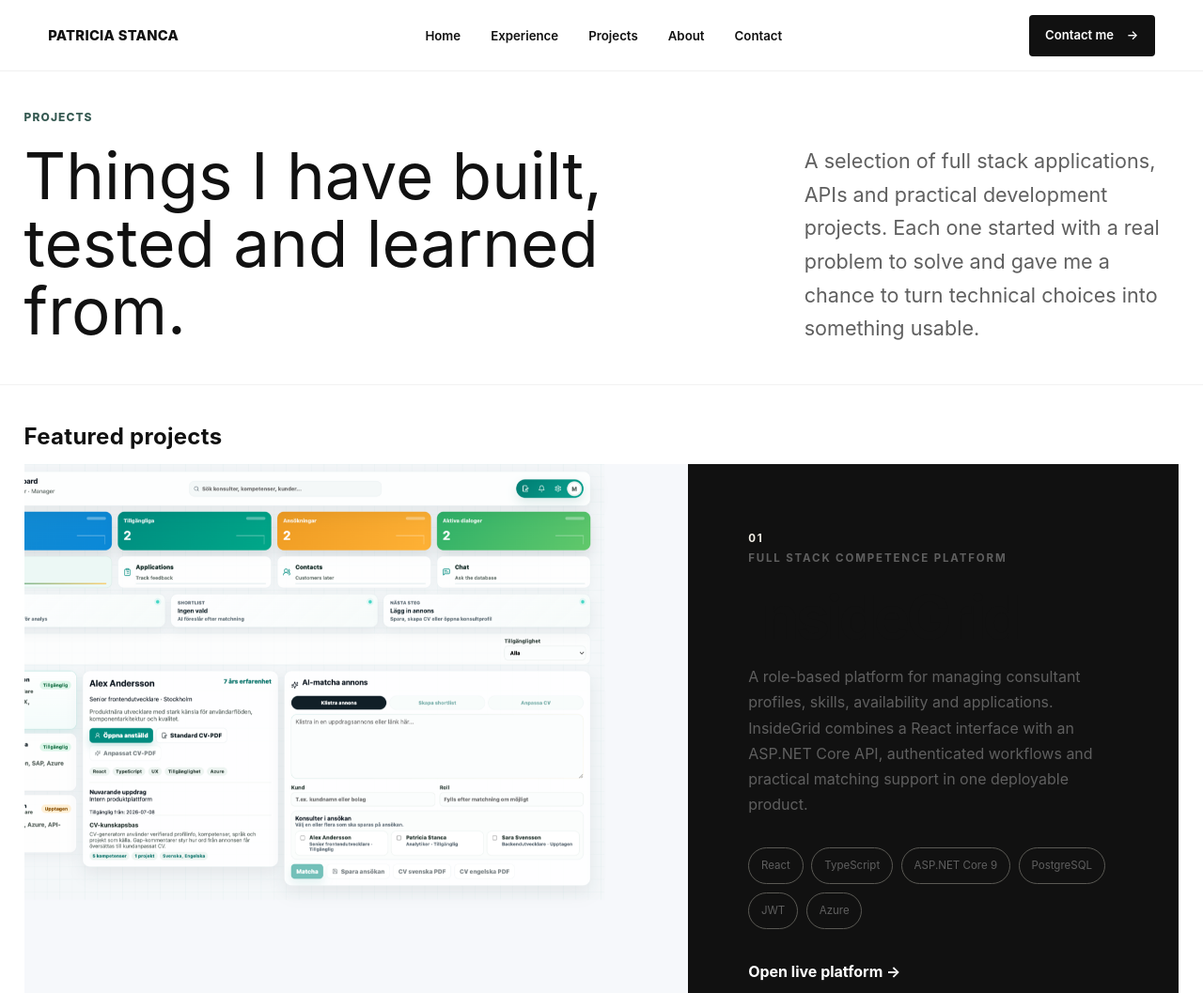
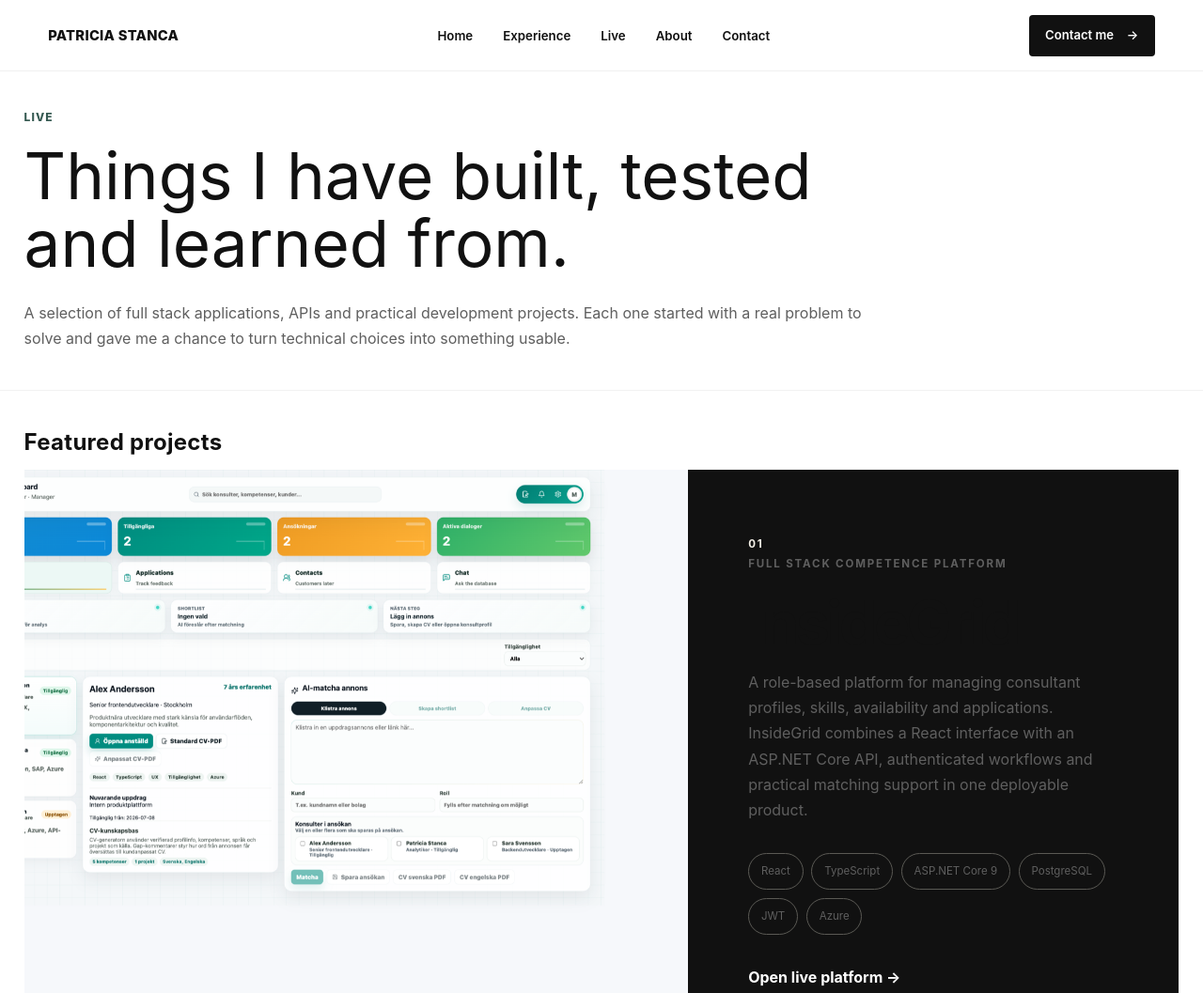
Before and after one commit to PatriciaStanca/PatriciaStancaPortfolio, a website: page projects.html in a window 1280 px wide. Shown: the top 1057 px of the page at 94% size. Drawn offline with Linux system fonts and the light colour scheme.

Commit message:
Align Live page typography and navigation

```diff
--- a/assets/css/projects.css
+++ b/assets/css/projects.css
@@ -4,23 +4,19 @@
 }
 
 .projects-hero .inner {
-  display: grid;
-  grid-template-columns: minmax(0, 1.3fr) minmax(260px, 0.7fr);
-  gap: clamp(2rem, 7vw, 8rem);
-  align-items: end;
+  display: block;
 }
 
 .projects-hero .page-title {
-  max-width: 12ch;
-  margin-bottom: 0;
+  max-width: 900px;
 }
 
 .projects-intro {
-  max-width: 38rem;
+  max-width: 56rem;
   margin: 0;
-  font-size: clamp(1.05rem, 1.7vw, 1.35rem);
-  line-height: 1.65;
-  color: #4b4b47;
+  font: inherit;
+  line-height: inherit;
+  color: var(--slate);
 }
 
 .projects-featured {
@@ -177,10 +173,6 @@
 }
 
 @media (max-width: 900px) {
-  .projects-hero .inner {
-    grid-template-columns: 1fr;
-  }
-
   .portfolio-project,
   .portfolio-project:nth-child(even) {
     grid-template-columns: 1fr;
--- a/projects.html
+++ b/projects.html
@@ -3,11 +3,11 @@
 <head>
   <meta charset="utf-8">
   <meta name="viewport" content="width=device-width, initial-scale=1">
-  <title>Projects | Patricia Stanca</title>
+  <title>Live | Patricia Stanca</title>
   <meta name="description" content="Explore selected software, API, data and automation projects built by Patricia Stanca.">
   <meta name="robots" content="index, follow">
   <link rel="canonical" href="https://patriciastanca.com/projects">
-  <meta property="og:title" content="Projects | Patricia Stanca">
+  <meta property="og:title" content="Live | Patricia Stanca">
   <meta property="og:description" content="Selected software, API, data and automation projects by Patricia Stanca.">
   <meta property="og:type" content="website">
   <meta property="og:url" content="https://patriciastanca.com/projects">
@@ -24,7 +24,7 @@
   <link rel="stylesheet" href="assets/css/footer-unified.css">
   <link rel="stylesheet" href="assets/css/section-spacing.css">
   <link rel="stylesheet" href="assets/css/projects.css">
-  <script type="application/ld+json">{"@context":"https://schema.org","@type":"CollectionPage","name":"Projects | Patricia Stanca","url":"https://patriciastanca.com/projects","description":"Selected software, API, data and automation projects by Patricia Stanca."}</script>
+  <script type="application/ld+json">{"@context":"https://schema.org","@type":"CollectionPage","name":"Live | Patricia Stanca","url":"https://patriciastanca.com/projects","description":"Selected software, API, data and automation projects by Patricia Stanca."}</script>
 </head>
 <body class="is-preload page-projects">
   <a class="skip-link" href="#main">Skip to content</a>
@@ -34,7 +34,7 @@
       <ul class="nav-row">
         <li><a href="/">Home</a></li>
         <li class="has-dropdown"><a href="/experience">Experience</a></li>
-        <li><a href="/projects" aria-current="page">Projects</a></li>
+        <li><a href="/projects" aria-current="page">Live</a></li>
         <li><a href="/about">About</a></li>
         <li><a href="/contact">Contact</a></li>
       </ul>
@@ -52,7 +52,7 @@
       <div class="inner"><ul class="links">
         <li><a href="/">Home</a></li>
         <li><a href="/experience">Experience</a></li>
-        <li><a href="/projects" aria-current="page">Projects</a></li>
+        <li><a href="/projects" aria-current="page">Live</a></li>
         <li><a href="/about">About</a></li>
         <li><a href="/contact">Contact</a></li>
       </ul></div>
@@ -61,7 +61,7 @@
   <main id="main" class="site-main">
     <section class="wrapper section-standard projects-hero">
       <div class="inner">
-        <div><p class="section-kicker">Projects</p><h2 class="section-title page-title">Things I have built, tested and learned from.</h2></div>
+        <div><p class="section-kicker">Live</p><h2 class="section-title page-title">Things I have built, tested and learned from.</h2></div>
         <p class="projects-intro">A selection of full stack applications, APIs and practical development projects. Each one started with a real problem to solve and gave me a chance to turn technical choices into something usable.</p>
       </div>
     </section>
```
Also changed, not shown: contact.html (+2 -2 lines), cv.html (+2 -2 lines), elements.html (+2 -2 lines), generic.html (+2 -2 lines), index.html (+2 -2 lines), privacy.html (+2 -2 lines), project.html (+2 -2 lines).
